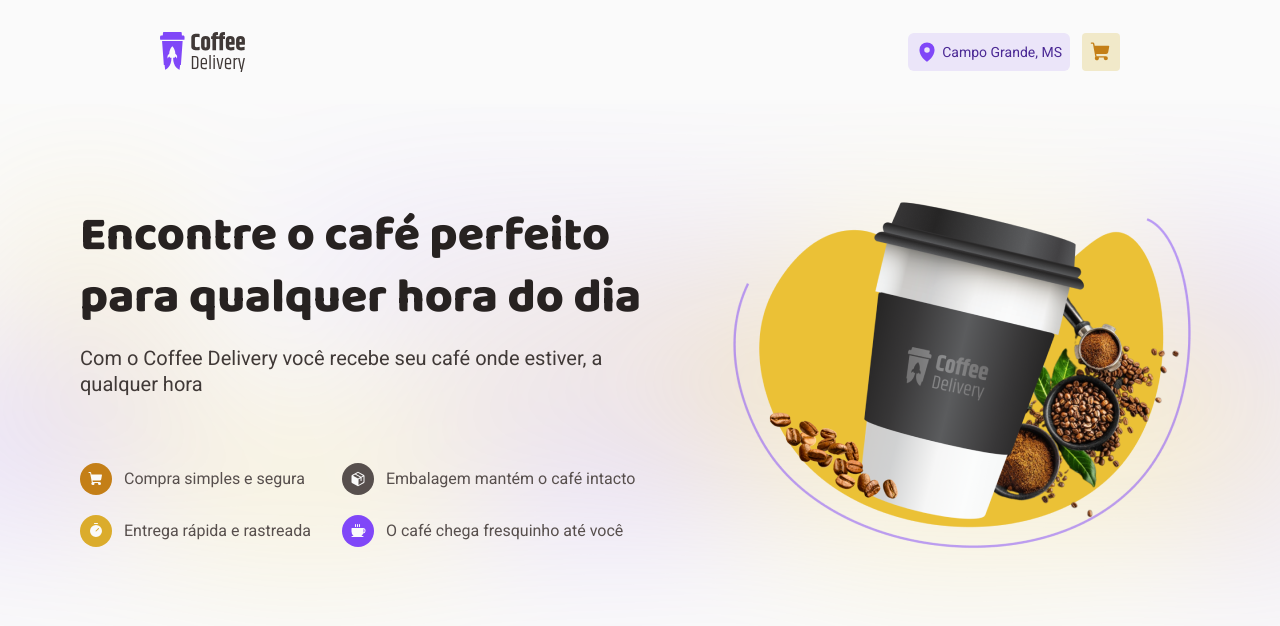
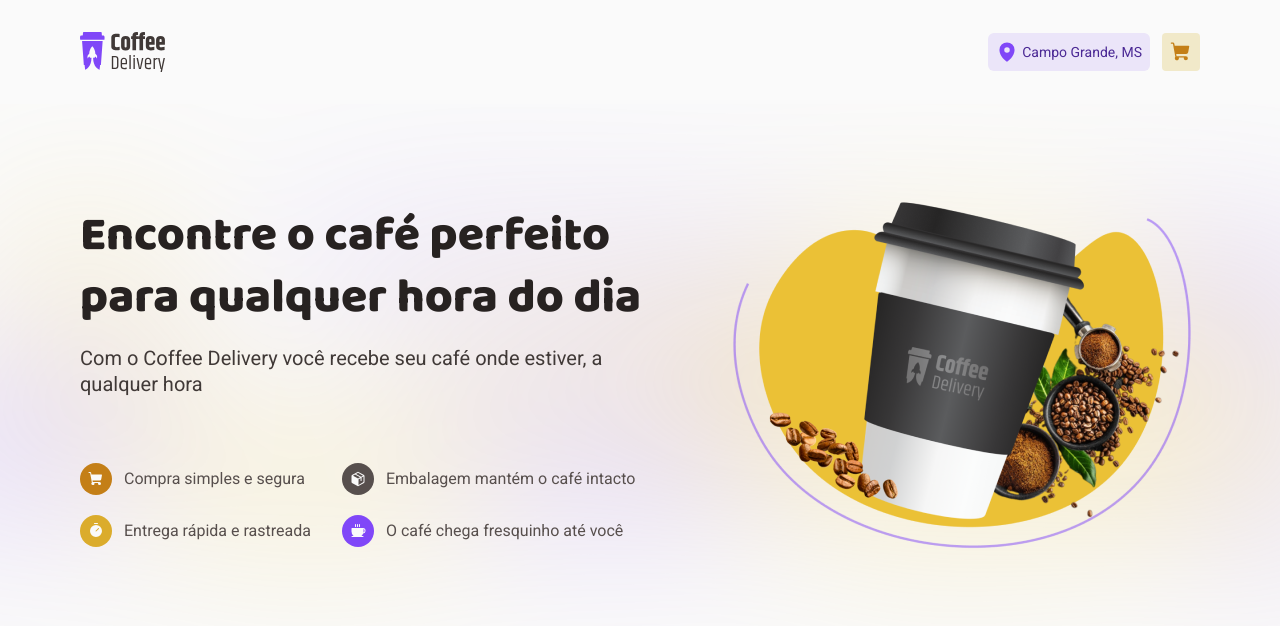
Before and after one commit to davirlima/coffee-delivery, a React (Vite) app: page / in a window 1280 px wide. Shown: the top 626 px of the page. Built offline with nearby package versions, Linux system fonts and the light colour scheme.

Commit message:
Edição de responsividade

```diff
--- a/src/components/Header/styles.ts
+++ b/src/components/Header/styles.ts
@@ -1,17 +1,22 @@
 import styled from "styled-components";
 
 export const HeaderContainer = styled.header`
+  width: 1120px;
+  margin: 0 auto;
+
   display: flex;
   align-items: center;
   justify-content: space-between;
 
-  padding: 2rem 10rem;
+  padding: 2rem 0;
 
   img {
     width: 5.3rem;
   }
 
-  @media screen and (max-width: 768px) {
+  @media screen and (max-width: 1120px) {
+    width: 100%;
+
     padding: 2rem 10%;
   }
   @media screen and (max-width: 320px) {
```
